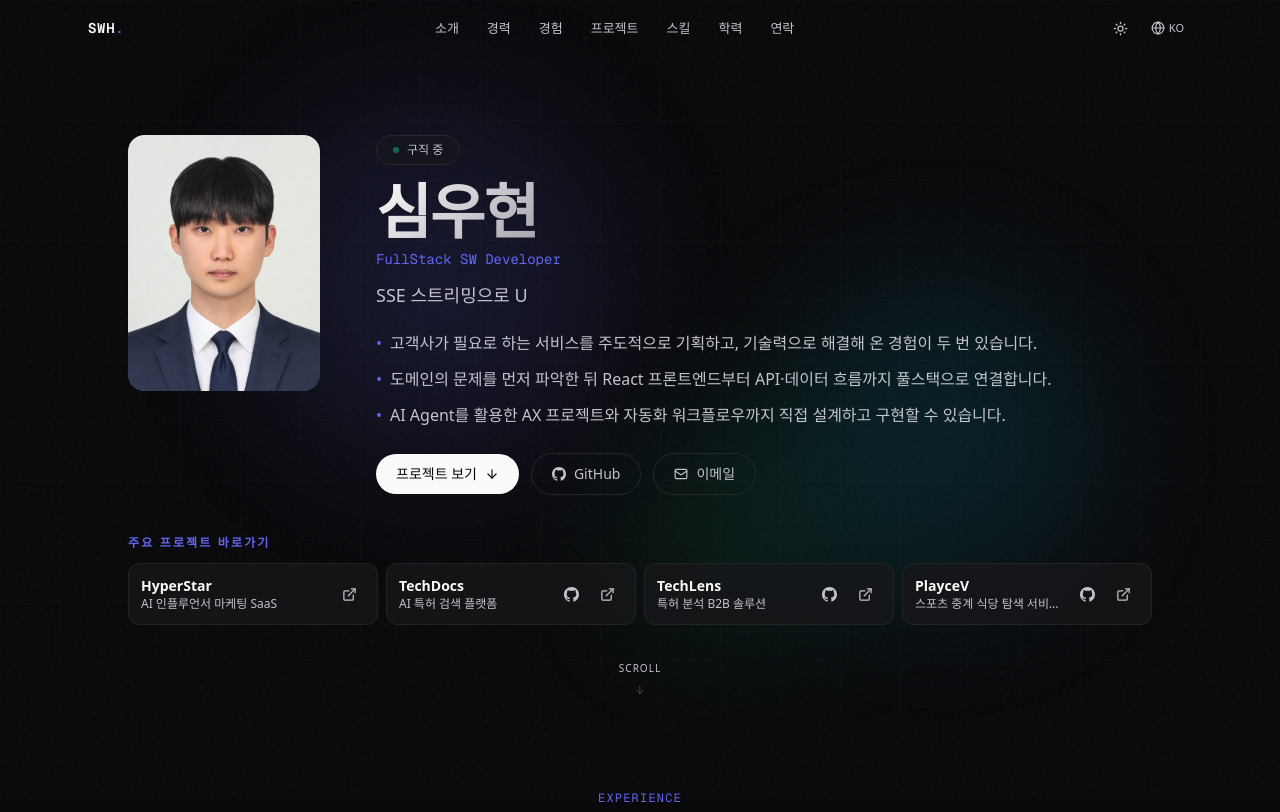
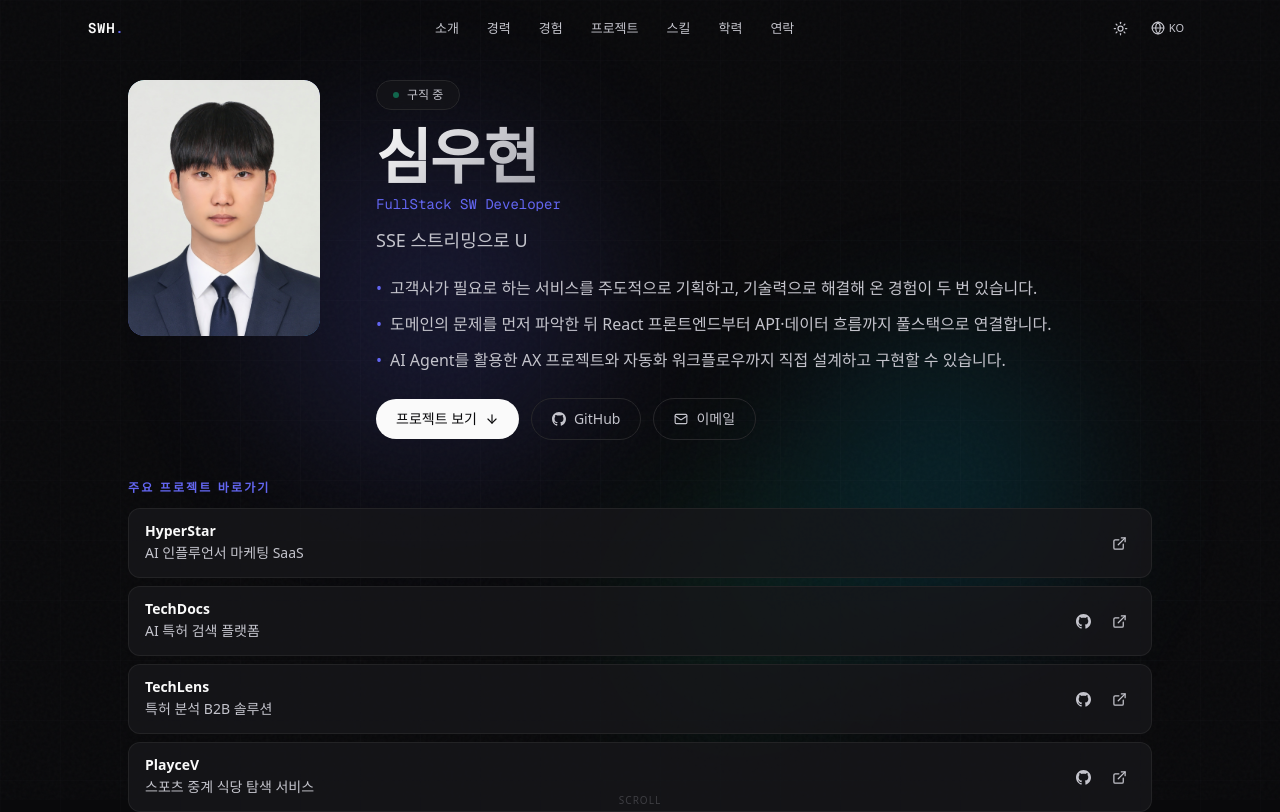
Before and after one commit to neverleaveualong/portfolio, a Next.js app: page / in a window 1280 px wide. Shown: the top 812 px of the page. Built offline with nearby package versions, Linux system fonts and the light colour scheme; a web font is replaced by a local one.

Commit message:
style: 프로젝트 바로가기 세로 목록화

```diff
--- a/src/components/Hero.tsx
+++ b/src/components/Hero.tsx
@@ -147,15 +147,15 @@ export default function Hero() {
           <p className="mb-3 text-xs font-semibold uppercase tracking-[0.18em] text-accent">
             {t.hero.quickLinksLabel}
           </p>
-          <div className="grid gap-2 sm:grid-cols-2 lg:grid-cols-4">
+          <div className="grid gap-2">
             {quickProjects.map((project) => (
               <div
                 key={project.name}
-                className="glass flex min-w-0 items-center justify-between gap-3 rounded-xl px-3 py-3 transition-colors hover:bg-card-hover"
+                className="glass grid min-w-0 gap-2 rounded-xl px-4 py-3 transition-colors hover:bg-card-hover sm:grid-cols-[1fr_auto] sm:items-center"
               >
                 <div className="min-w-0">
                   <p className="truncate text-sm font-semibold text-foreground">{project.name}</p>
-                  <p className="truncate text-xs text-muted">{project.description}</p>
+                  <p className="text-sm leading-6 text-muted">{project.description}</p>
                 </div>
                 <div className="flex shrink-0 items-center gap-1">
                   {project.github && (
```
